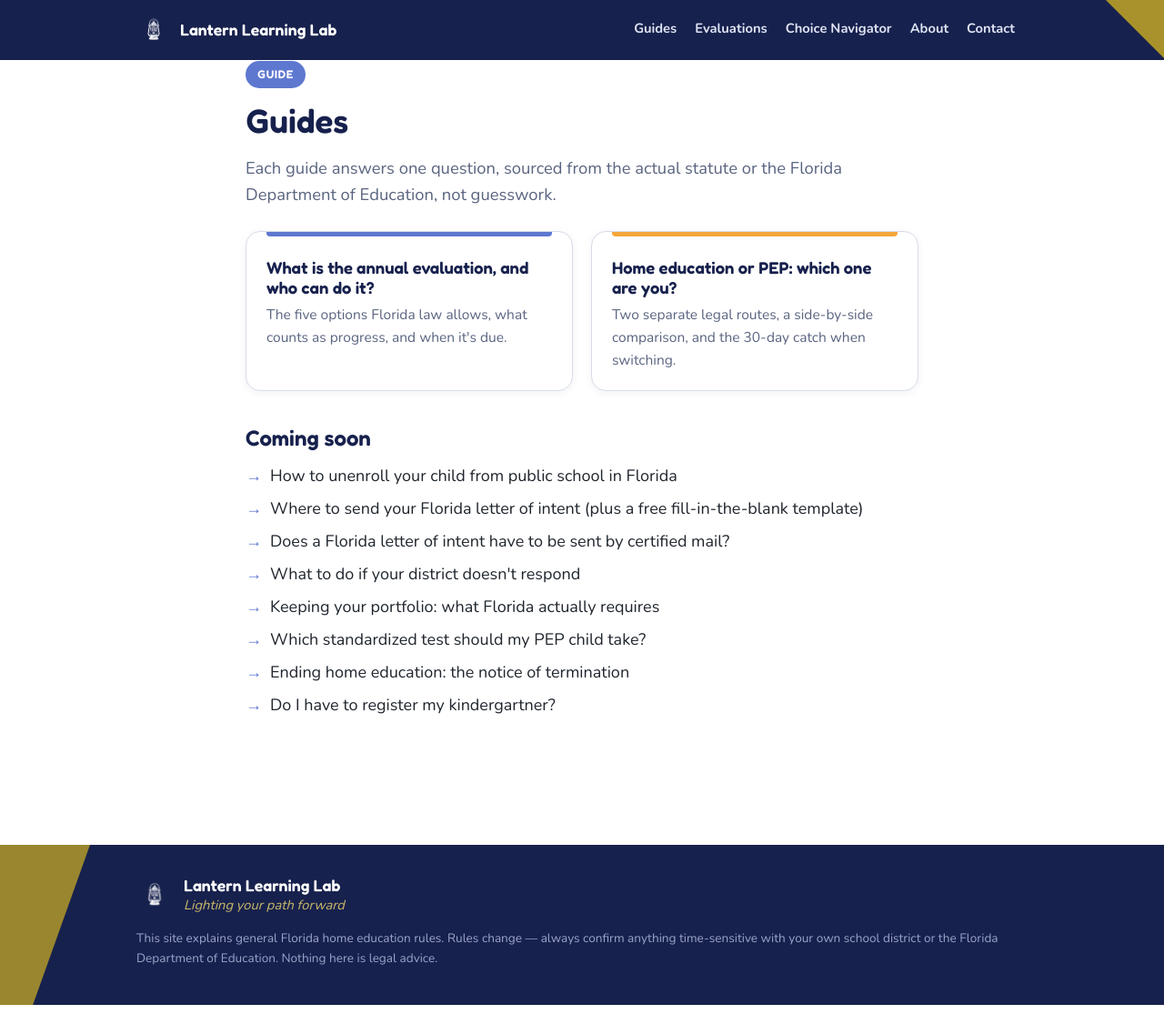
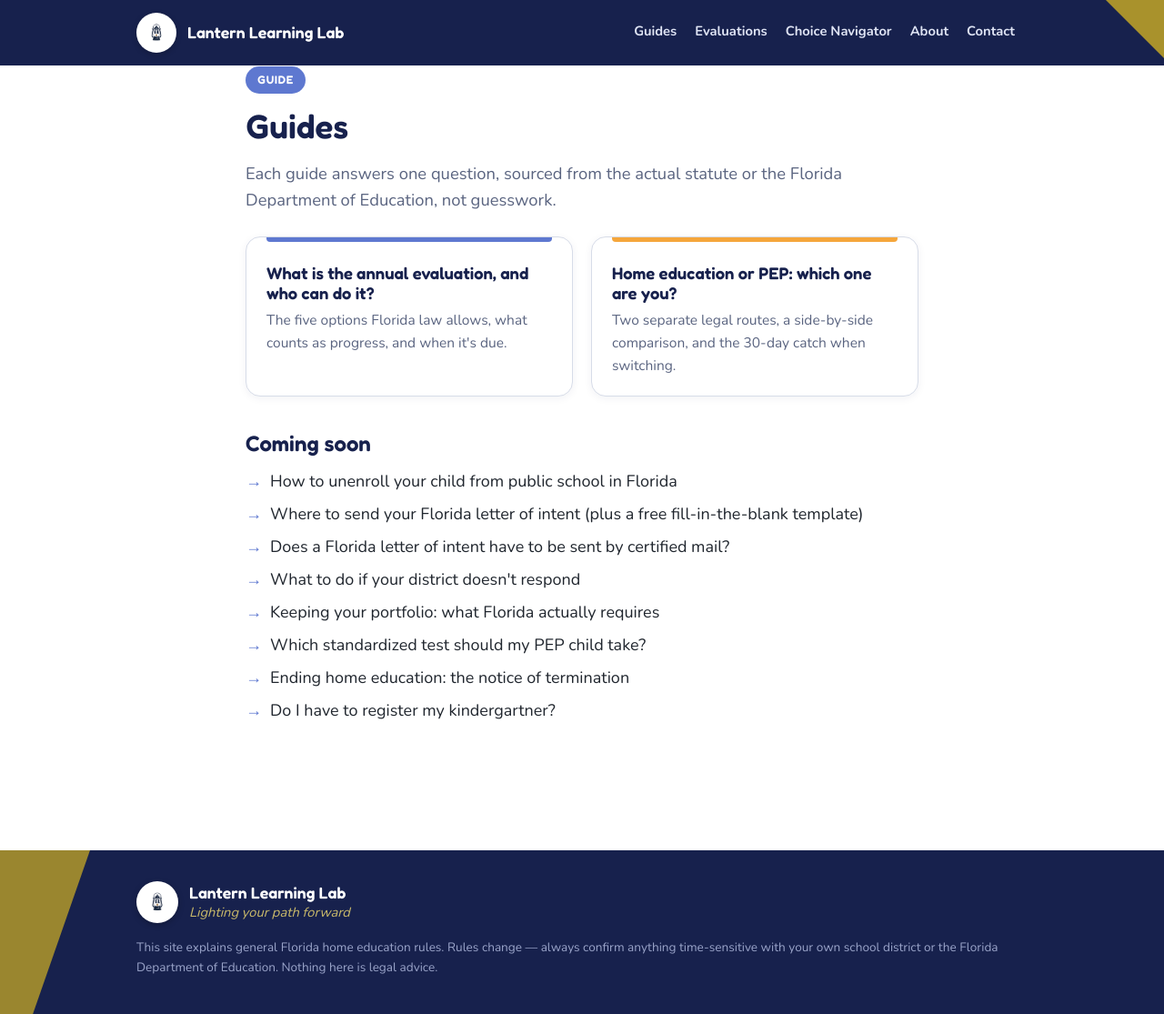
Before and after one commit to lanternlearninglabkatie/lantern-learning-lab-site, a plain HTML site: page guide/index.html in a window 1280 px wide. Shown: the whole page at 91% size. Drawn offline with Linux system fonts and the light colour scheme.

Commit message:
Fix the flattened logo and off-center headshot
Co-Authored-By: Claude Sonnet 5 <noreply@anthropic.com>
Claude-Session: https://claude.ai/code/session_01699rvve7kmkiXy34Rh68ig

```diff
--- a/assets/style.css
+++ b/assets/style.css
@@ -74,8 +74,13 @@ header.site .bar {
   display: flex; align-items: center; justify-content: space-between; gap: 16px;
   padding: 14px 0; max-width: 1020px; margin: 0 auto; padding-left: 20px; padding-right: 32px;
 }
-header.site .brand { display: flex; align-items: center; gap: 10px; text-decoration: none; }
-header.site .brand img { width: 38px; height: 38px; filter: brightness(0) invert(1); }
+header.site .brand { display: flex; align-items: center; gap: 12px; text-decoration: none; }
+header.site .brand .badge {
+  width: 44px; height: 44px; border-radius: 50%; background: #fff;
+  display: flex; align-items: center; justify-content: center; flex-shrink: 0;
+  box-shadow: 0 2px 6px rgba(0,0,0,0.2);
+}
+header.site .brand .badge img { width: 30px; height: 30px; }
 header.site .brand span { font-family: 'Fredoka', sans-serif; font-weight: 600; color: #fff; font-size: 1.1rem; }
 nav.main { display: flex; gap: 16px; flex-wrap: wrap; font-size: 0.92rem; }
 nav.main a { color: #dfe4f4; font-weight: 700; text-decoration: none; padding: 4px 2px; border-bottom: 2px solid transparent; }
@@ -234,7 +239,12 @@ footer.site::before {
 }
 footer.site .wrap { max-width: 1020px; }
 .foot-brand { display: flex; align-items: center; gap: 12px; margin-bottom: 16px; }
-.foot-brand img { width: 40px; height: 40px; filter: brightness(0) invert(1); flex-shrink: 0; }
+.foot-brand .badge {
+  width: 46px; height: 46px; border-radius: 50%; background: #fff;
+  display: flex; align-items: center; justify-content: center; flex-shrink: 0;
+  box-shadow: 0 2px 6px rgba(0,0,0,0.25);
+}
+.foot-brand .badge img { width: 32px; height: 32px; }
 .foot-brand div { display: flex; flex-direction: column; line-height: 1.3; }
 .foot-brand strong { font-family: 'Fredoka', sans-serif; color: #fff; font-size: 1.1rem; font-weight: 600; }
 .foot-brand span { color: #c9b96a; font-size: 0.92rem; font-style: italic; }
--- a/guide/index.html
+++ b/guide/index.html
@@ -11,7 +11,7 @@
 <body>
 <header class="site">
   <div class="bar">
-    <a class="brand" href="../index.html"><img src="../assets/images/logo.png" alt="Lantern Learning Lab"><span>Lantern Learning Lab</span></a>
+    <a class="brand" href="../index.html"><span class="badge"><img src="../assets/images/logo.png" alt=""></span><span>Lantern Learning Lab</span></a>
     <nav class="main">
       <a href="index.html">Guides</a>
       <a href="../services/evaluation.html">Evaluations</a>
@@ -52,7 +52,7 @@
 <footer class="site">
   <div class="wrap">
     <div class="foot-brand">
-      <img src="../assets/images/logo.png" alt="">
+      <span class="badge"><img src="../assets/images/logo.png" alt=""></span>
       <div><strong>Lantern Learning Lab</strong><span>Lighting your path forward</span></div>
     </div>
     <p class="fine">This site explains general Florida home education rules. Rules change — always confirm anything time-sensitive with your own school district or the Florida Department of Education. Nothing here is legal advice.</p>
```
Also changed, not shown: about.html (+2 -2 lines), contact.html (+2 -2 lines), guide/annual-evaluation.html (+2 -2 lines), guide/home-education-or-pep.html (+2 -2 lines), index.html (+2 -2 lines), services/choice-navigator.html (+2 -2 lines), services/evaluation.html (+2 -2 lines), assets/images/katie-headshot.jpg.
